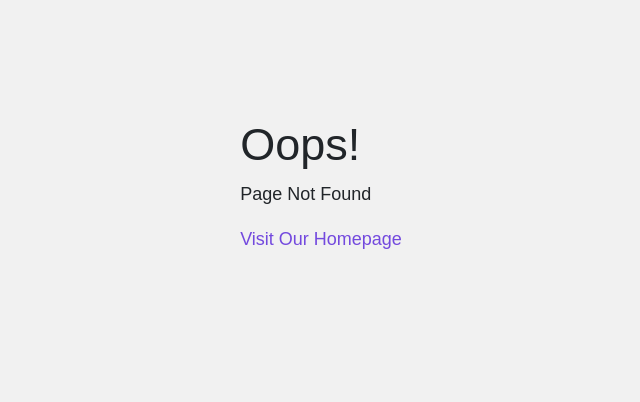
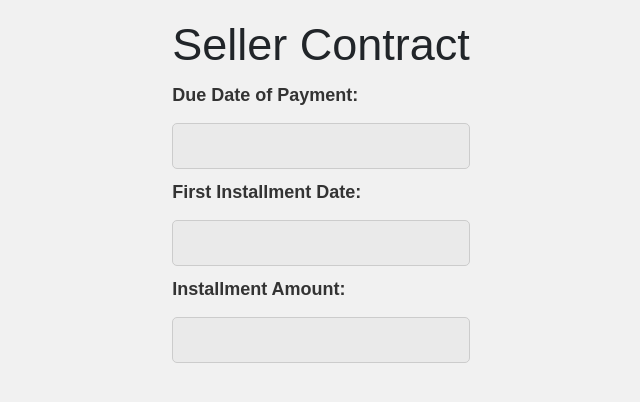
Before and after one commit to Kirtanshah2303/FCS_RealEstateAggregator_FrontEnd, a React (Create React App) app: page /view/sellerContract/1 in a window 1280 px wide. Before the commit this address had no page. Shown: the top 402 px of the page, without its empty margins (319-959 px from the left). Built offline with nearby package versions, Linux system fonts and the light colour scheme; no server answers; sample sign-in values are in the browser's storage.

Commit message:
Integrated sale property with backend

```diff
--- a/src/App.js
+++ b/src/App.js
@@ -8,6 +8,7 @@ import Newhome from './components/Newhome';
 import Ekyc from './components/Ekyc';
 import UserProfile from './components/UserProfile';
 import SellerContract from './components/SellerContract';
+import ViewContractSeller from './components/viewContractSeller.';
 // import Editor from './components/Editor';
 // import Admin from './components/Admin';
 
@@ -53,6 +54,7 @@ function App() {
           <Route path="addProperty" element={<PropertyForm />} />
           <Route path="userProfile" element={<UserProfile />} />
           <Route path="/sellerContract/:id" element={<SellerContract />} />
+          <Route path="/view/sellerContract/:id" element={<ViewContractSeller />} />
 
           <Route path="/rentProperty" element={<RentProperty/>}/>
           <Route path="/rentContract" element={<RentContract/>}/>
--- a/src/components/SaleProperty.js
+++ b/src/components/SaleProperty.js
@@ -2,12 +2,12 @@ import { useEffect } from "react";
 import { useNavigate } from "react-router-dom"
 import React, { useState } from 'react';
 import axios from '../api/axios';
-
+import {getToken, removeUserSession } from "../Utils/Common";
 
 const SaleProperty = () => {
     const navigate = useNavigate();
     const [rowData, setRowData] = useState([]);
-
+    const token = getToken();
     const AddProperty = () => {
         navigate('/addProperty');
     };
@@ -18,12 +18,24 @@ const SaleProperty = () => {
         setRowData({ ...rowData, [name]: value });
     };
 
-    const handleContractClick = () => {
-        navigate('/sellerContract');
+    const handleContractClick = (event,param) => {
+        navigate('/view/sellerContract/'+param);
     };
 
-    const handleDeleteClick = () => {
-        // Add your delete logic here
+    const handleDeleteClick = async (event,param) => {
+        console.log("param is --> "+param)
+        try {
+            // Replace 'your_api_endpoint' with the actual API endpoint to fetch data
+            const response = await axios.delete('http://localhost:8080/api/sell/deleteUnSoldProperty/'+param,{
+                headers:{
+                    "Authorization" : "Bearer "+ token
+                  }
+            });
+            window.location.reload(false);
+
+          } catch (error) {
+            console.error("Error Deleting data:", error);
+          }
     };
 
 
@@ -33,7 +45,11 @@ const SaleProperty = () => {
         const fetchData = async () => {
           try {
             // Replace 'your_api_endpoint' with the actual API endpoint to fetch data
-            const response = await axios.get('http://localhost:8080/api/sell/enter');
+            const response = await axios.get('http://localhost:8080/api/sell/getUnsoldProperties',{
+                headers:{
+                    "Authorization" : "Bearer "+ token
+                  }
+            });
 
             // Update the rowData state with the fetched data
             setRowData(response.data);
@@ -67,7 +83,7 @@ const SaleProperty = () => {
                 <div class="row">
                     <div class="leftcolumn">
                         <div class="card">
-                            <h3 style={{ color: 'blue', textAlign: 'center', fontSize: '24px', fontWeight: 'bold' }}>Existing Property Details</h3>
+                            <h3 style={{ color: 'blue', textAlign: 'center', fontSize: '24px', fontWeight: 'bold' }}>Unsold Property Details</h3>
                             <div className="container rounded bg-white mt-5 mb-5">
                                 <table className="table table-sm table-dark">
                                     <thead>
@@ -81,13 +97,15 @@ const SaleProperty = () => {
                                             <th>BHK</th>
                                             <th>Parking</th>
                                             <th>Sale Amount</th>
+                                            <th>Contract</th>
+                                            <th>Delete</th>
                                         </tr>
                                     </thead>
                                     <tbody>
 
                                     {rowData.map((data, index) => (
                                         <tr key={index}>
-                                            <td>{data.propertyType}</td>
+                                            <td>{data.typeOfProperty}</td>
                                             <td>{data.propertyNumber}</td>
                                             <td>{data.propertyName}</td>
                                             <td>{data.societyName}</td>
@@ -96,6 +114,23 @@ const SaleProperty = () => {
                                             <td>{data.roomCapacity}</td>
                                             <td>{data.parking}</td>
                                             <td>{data.sellAmount}</td>
+                                            <td>
+                                                <button
+                                                    className="btn btn-primary"
+                                                    onClick={event => handleContractClick(event,data.id)}
+                                                >
+                                                    Contract
+                                                </button>
+                                            </td>
+                                            <td>
+                                                <button
+                                                    className="btn btn-danger"
+                                                    onClick={event => handleDeleteClick(event,data.id)}
+
+                                                >
+                                                    Delete
+                                                </button>
+                                            </td>
                                             {/* Add more table data cells for other properties */}
                                         </tr>
                                     ))}
--- a/src/components/SellerContract.js
+++ b/src/components/SellerContract.js
@@ -1,7 +1,7 @@
 import React, { useState } from 'react';
-import { useNavigate } from 'react-router-dom';
+import { useNavigate,useParams } from 'react-router-dom';
 import axios from '../api/axios';
-
+import {getToken } from "../Utils/Common";
 const Contract = (props) => {
   const [formData, setFormData] = useState({
     dueDatePayment: '',
@@ -15,6 +15,11 @@ const Contract = (props) => {
     // securityDeposit: '',
   });
 
+  // Get ID from URL
+  const params = useParams();
+
+  const token = getToken();
+
   const handleChange = (e) => {
     const { name, value } = e.target;
     setFormData({ ...formData, [name]: value });
@@ -24,13 +29,18 @@ const Contract = (props) => {
 
   const handleSubmit = (e) => {
     e.preventDefault();
+
     console.log("Form Data:"+formData);
     // Handle form submission, e.g., sending the data to an API
-    axios.post(`http://localhost:8080/api/createContract/${props.id}`, formData)
+    axios.post(`http://localhost:8080/api/createContract/${params.id}`, formData,{
+      headers:{
+        "Authorization" : "Bearer "+ token
+      }
+    })
       .then((response) => {
         // Handle success, you may want to navigate or show a success message
         console.log(response);
-        navigate('/');
+        navigate('/saleProperty');
       })
       .catch((error) => {
         // Handle errors, show an error message, etc.
--- /dev/null
+++ b/src/components/viewContractSeller..js
@@ -0,0 +1,128 @@
+import React, { useState,useEffect } from 'react';
+import { useNavigate,useParams } from 'react-router-dom';
+import axios from '../api/axios';
+import {getToken } from "../Utils/Common";
+const Contract = (props) => {
+  const [formData, setFormData] = useState({
+    dueDatePayment: '',
+    firstInstallmentDate: '',
+    firstInstallmentAmount: '',
+    // city: '',
+    // rentAmount: '',
+    // name: '',
+    // address: '',
+    // email: '',
+    // securityDeposit: '',
+  });
+
+  // Get ID from URL
+  const params = useParams();
+
+  const token = getToken();
+
+//   const handleSubmit = (e) => {
+//     e.preventDefault();
+
+//     console.log("Form Data:"+formData);
+//     // Handle form submission, e.g., sending the data to an API
+//     axios.post(`http://localhost:8080/api/createContract/${params.id}`, formData,{
+//       headers:{
+//         "Authorization" : "Bearer "+ token
+//       }
+//     })
+//       .then((response) => {
+//         // Handle success, you may want to navigate or show a success message
+//         console.log(response);
+//         navigate('/saleProperty');
+//       })
+//       .catch((error) => {
+//         // Handle errors, show an error message, etc.
+//         console.error(error);
+//       });
+//   };
+
+useEffect(() => {
+    // Define an async function to fetch data
+    const fetchData = async () => {
+      try {
+        // Replace 'your_api_endpoint' with the actual API endpoint to fetch data
+        const response = await axios.get('http://localhost:8080/api/getContractDetails/'+params.id,{
+            headers:{
+                "Authorization" : "Bearer "+ token
+              }
+        });
+
+        // Update the rowData state with the fetched data
+        setFormData(response.data);
+        console.log("INside data checking --> "+response.data)
+      } catch (error) {
+        console.error("Error fetching data:", error);
+      }
+    };
+
+    // Call the fetchData function when the component mounts
+    fetchData();
+  }, []);
+
+
+  // const handleContract = () => {
+  //   // Add code to handle the contract action and navigate to another page.
+  //   console.log("Contract button clicked");
+  //   navigate('/');
+  // };
+
+  return (
+    <div className="text-primary">
+      <form>
+        <div>
+          <label>Due Date of Payment:</label>
+          <input
+            type="text"
+            name="dueDatePayment"
+            value={formData.dueDatePayment}
+            // onChange={handleChange}
+            readOnly
+          />
+        </div>
+
+        <div>
+          <label>First Installment Date:</label>
+          <input
+            type="text"
+            name="firstInstallmentDate"
+            value={formData.firstInstallmentDate}
+            // onChange={handleChange}
+            readOnly
+          />
+        </div>
+
+        <div>
+          <label>Installment Amount:</label>
+          <input
+            type="text"
+            name="firstInstallmentAmount"
+            value={formData.firstInstallmentAmount}
+            // onChange={handleChange}
+            readOnly
+          />
+        </div>
+
+
+        {/* <button className="contract-button mx-3" type="submit">
+         Submit
+        </button> */}
+      </form>
+    </div>
+  );
+};
+
+const viewContractSeller = () => {
+  return (
+    <div>
+      <h1>Seller Contract</h1>
+      <Contract />
+    </div>
+  );
+};
+
+export default viewContractSeller;
```
